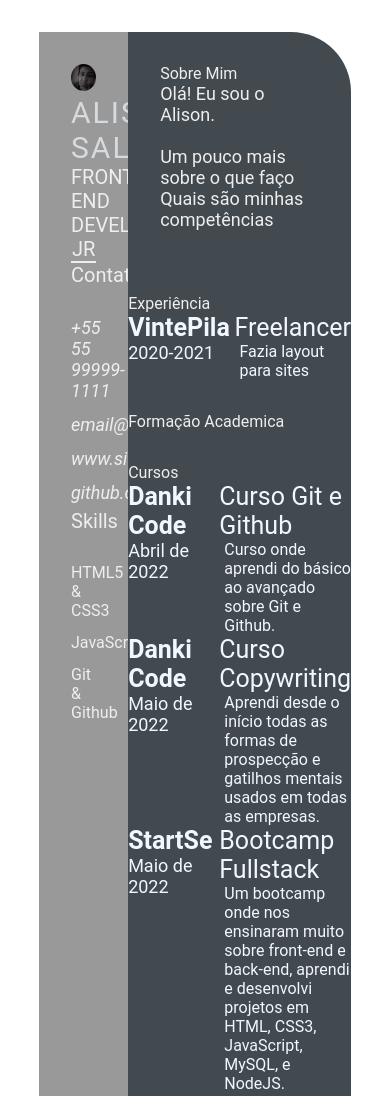
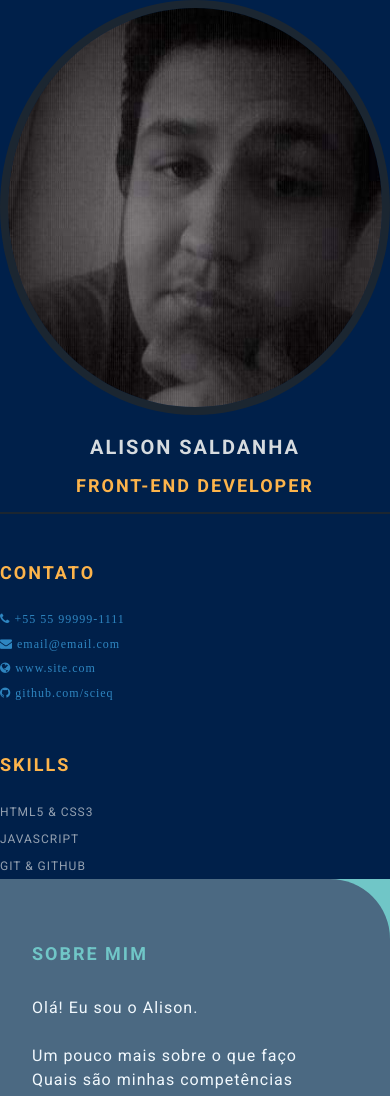
Before and after one commit to scieq/jornada-dev, a plain HTML site: page index.html in a window 390 px wide. Shown: the top 1096 px of the page. Drawn offline with Linux system fonts and the light colour scheme.

Commit message:
feat-css-style (#6)

```diff
--- a/index.html
+++ b/index.html
@@ -6,6 +6,23 @@
     <link rel="stylesheet" href="style.css" />
 
     <title>Alison Saldanha CV</title>
+
+    <!-- Google font  -->
+    <link rel="preconnect" href="https://fonts.googleapis.com" />
+    <link rel="preconnect" href="https://fonts.gstatic.com" crossorigin />
+    <link
+      href="https://fonts.googleapis.com/css2?family=Roboto:ital,wght@0,100;0,300;0,400;0,700;1,100;1,300;1,400;1,700&display=swap"
+      rel="stylesheet"
+    />
+
+    <!-- font-awesome -->
+    <link
+      rel="stylesheet"
+      href="https://cdnjs.cloudflare.com/ajax/libs/font-awesome/4.7.0/css/font-awesome.min.css"
+    />
+
+    <!-- Custom CSS -->
+    <link rel="stylesheet" href="style.css" />
   </head>
 
   <body>
@@ -19,15 +36,15 @@
               alt="Profile image"
             />
             <p class="name">Alison Saldanha</p>
-            <p class="profession">Front-end developer Jr</p>
+            <p class="profession">Front-end developer</p>
           </div>
           <div class="contact-info">
             <p class="left-title">Contato</p>
             <ul>
-              <li><i class="fa fa-phone">+55 55 99999-1111</i></li>
-              <li><i class="fa fa-mail">email@email.com</i></li>
-              <li><i class="fa fa-globe">www.site.com</i></li>
-              <li><i class="fa fa-github">github.com/scieq</i></li>
+              <li><i class="fa fa-phone"> +55 55 99999-1111</i></li>
+              <li><i class="fa fa-envelope"> email@email.com</i></li>
+              <li><i class="fa fa-globe"> www.site.com</i></li>
+              <li><i class="fa fa-github"> github.com/scieq</i></li>
             </ul>
           </div>
           <div class="skills">
@@ -48,6 +65,7 @@
       </section>
       <section class="right-section">
         <div class="right-section-contents">
+          <!-- sobre mim -->
           <section class="about gap">
             <div class="right-title">Sobre Mim</div>
             <p class="about-me-contents">
@@ -57,7 +75,9 @@
               Quais são minhas competências
             </p>
           </section>
-        </div>
+          <!-- fim sobre mim -->
+
+          <!-- experiência -->
           <section class="experience-gap">
             <div class="right-title">Experiência</div>
             <div class="experience-contents">
@@ -67,23 +87,13 @@
               </div>
               <div class="exp-right">
                 <p class="exp-position">Freelancer</p>
-              <p class="exp-desc">Fazia layout para sites</p>
+                <p class="exp-desc">Realizava design para websites</p>
               </div>
             </div>
           </section>
-        <section class="education-gap">
-          <div class="right-title">Formação Academica</div>
-          <div class="education-contents">
-            <div class="education-left">
-              <p class="education-school-name"></p>
-              <p class="education-time-period"></p>
-            </div>
-            <div class="education-right">
-              <p class="education-subject"></p>
-              <p class="education-desc"></p>
-            </div>
-          </div>
-        </section>
+          <!-- fim experiência -->
+
+          <!-- cursos -->
           <section class="awards-gap">
             <div class="right-title">Cursos</div>
             <div class="awards-contents">
@@ -104,8 +114,8 @@
               <div class="awards-right">
                 <p class="awards-name">Curso Copywriting</p>
                 <p class="awards-desc">
-                Aprendi desde o início todas as formas de prospecção e gatilhos
-                mentais usados em todas as empresas.
+                  Foi ensinado desde o início todas as formas de prospecção e
+                  gatilhos mentais usados em todas as empresas.
                 </p>
               </div>
               <div class="awards-left">
@@ -115,13 +125,15 @@
               <div class="awards-right">
                 <p class="awards-name">Bootcamp Fullstack</p>
                 <p class="awards-desc">
-                Um bootcamp onde nos ensinaram muito sobre front-end e back-end,
-                aprendi e desenvolvi projetos em HTML, CSS3, JavaScript, MySQL,
-                e NodeJS.
+                  Um bootcamp onde nos ensinaram muito sobre front-end e
+                  back-end, aprendi e desenvolvi projetos em HTML, CSS3,
+                  JavaScript, MySQL, e NodeJS.
                 </p>
               </div>
             </div>
           </section>
+          <!-- fim cursos -->
+        </div>
       </section>
     </main>
   </body>
--- a/style.css
+++ b/style.css
@@ -3,7 +3,11 @@
   padding: 0;
   box-sizing: border-box;
   list-style: none;
-  font-family: "Roboto", sans-serif;
+  font-family: 'Roboto', sans-serif;
+}
+
+body {
+  background-color: #70c6c7;
 }
 
 .resume-contents {
@@ -17,48 +21,61 @@
 .left-section {
   grid-column: span 2;
   height: 100%;
-  background-color: #999999;
+  background-color: #00204A;
 }
 
 .right-section {
   grid-column: span 5;
   height: 100%;
-  background-color: #424a50;
+  background-color: #4B6982;
   border-radius: 0px 60px 0px 0px;
 }
 
-.left-section-contents {
+.left-section-content{
   padding: 2rem 2rem;
 }
 
 .profile {
   width: 100%;
-  border-bottom: 2px solid #eeeeee;
+  border-bottom: 2px solid #1B2631;
 }
 
 .profile .profile-image {
   width: 100%;
-  border-radius: 100%;
+  border-radius: 50%;
+  border: 8px solid #1B2631;
 }
 
 .name {
-  color: #d6dbdf;
+  color: #D6DBDF;
   font-size: 30px;
   letter-spacing: 2px;
   text-transform: uppercase;
+  text-align: center;
+  font-weight: bold;
+  padding: 1rem 0;
 }
 
 .profession {
-  color: #eeeeee;
+  color: #FDB44B;
   font-size: 20px;
   text-transform: uppercase;
   text-align: center;
+  letter-spacing: 2px;
+  font-weight: bold;
+  padding-bottom: 1rem;
 }
 
 /* .contact-info { border-bottom: 2px solid #1B2631; } */
 .left-title {
-  color: #eeeeee;
+  color: #FDB44B;
   font-size: 20px;
+  letter-spacing: 2px;
+  text-transform: uppercase;
+  font-weight: bold;
+  display: flex;
+  align-items: center;
+  padding-top: 3rem;
 }
 
 .contact-info ul {
@@ -67,31 +84,66 @@
 
 .contact-info ul li,
 .references ul li {
-  padding: 0.4rem 0;
-  color: #eeeeee;
+  padding: .4rem 0;
+  display: flex;
+  align-items: center;
+  color: #d6dbdfaf;
+  letter-spacing: 1px;
+  font-size: 18px;
 }
 
 .contact-info ul li i,
 .references ul li i {
   padding-right: 1rem;
   font-size: 18px;
-  color: #eeeeee;
+  color: #2E86C1;
 }
 
 .skills ul {
   padding-top: 1.5rem;
 }
 .skills ul li p {
-  padding: 0.4rem 0;
-  color: #eeeeee;
+  padding: .4rem 0;
+  color: #d6dbdfaf;
+  font-size: 18px;
+  letter-spacing: 1px;
+  display: flex;
+  align-items: center;
+  text-transform: uppercase;
 }
+
+.referance-name {
+  padding-top: 1.5rem;
+  padding-bottom: .4rem;
+  font-size: 18px;
+  color: #F9E79F;
+  letter-spacing: 1px;
+  text-transform: uppercase;
+}
+
+.referance-profession {
+  font-size: 16px;
+  color: #d6dbdfaf;
+  letter-spacing: 1px;
+  /* text-transform: uppercase; */
+  padding-bottom: .4rem;
+}
+
 
 .right-section-contents {
   padding: 2rem 2rem;
 }
 
 .right-title {
-  color: #eeeeee;
+  color: #70C6C7;
+  font-size: 40px;
+  letter-spacing: 2px;
+  text-transform: uppercase;
+  font-weight: bold;
+  display: flex;
+  align-items: center;
+  padding: 2rem 0;
+  position: relative;
 }
 
 .gap {
@@ -99,7 +151,9 @@
 }
 .about-me-contents {
   font-size: 18px;
-  color: #eeeeee;
+  letter-spacing: 1px;
+  line-height: 2rem;
+  color: #F1F8FD;
 }
 
 .experience-contents,
@@ -108,7 +162,7 @@
   display: grid;
   grid-template-columns: repeat(2, 1fr);
   padding-bottom: 2rem;
-  color: #f1f8fd;
+  color: #F1F8FD;
 }
 
 .exp-company-name,
@@ -116,23 +170,124 @@
 .awards-company-name {
   font-size: 25px;
   font-weight: bold;
+  text-transform: uppercase;
+  letter-spacing: 1px;
+  color: #FDB44B;
+  padding-bottom: .4rem;
 }
 
 .exp-time-period,
 .educationp-time-period,
 .awards-time-period {
   font-size: 18px;
+  letter-spacing: 1px;
+  line-height: 2rem;
 }
 
 .exp-position,
 .education-subject,
 .awards-name {
   font-size: 25px;
+  font-weight: bold;
+  text-transform: uppercase;
+  letter-spacing: 1px;
+  color: #FDB44B;
+  padding-bottom: .4rem;
 }
 
 .exp-desc,
 .education-desc,
 .awards-desc {
   font-size: 16px;
+  letter-spacing: 1px;
+  line-height: 1.5rem;
+  border-left: 3px solid #a5a3a3;
   padding-left: 5px;
 }
+
+/* Media queries */
+@media screen and (max-width:780px) {
+  .experience-contents,
+  .education-contents,
+  .awards-contents {
+      grid-template-columns: repeat(1, 1fr);
+  }
+}
+
+@media screen and (max-width:780px) {
+  .left-section {
+      grid-column: span 3;
+  }
+
+  .right-section {
+      grid-column: span 4;
+  }
+
+}
+
+@media screen and (max-width:1200px) {
+  .resume-contents {
+      grid-template-columns: repeat(1, 1fr);
+  }
+}
+
+@media screen and (max-width:390px) {
+  .resume-contents {
+      width: 100%;
+      margin: 0 auto;
+  }
+
+  .name {
+      font-size: 20px;
+  }
+
+  .profession {
+      font-size: 18px;
+  }
+
+  .left-title {
+      font-size: 18px;
+  }
+
+  .right-title {
+      font-size: 18px;
+  }
+
+  .contact-info ul li,
+  .references ul li {
+      font-size: 12px;
+  }
+
+  .contact-info ul li i,
+  .references ul li i {
+      /* padding-right: 1rem; */
+      font-size: 12px;
+  }
+
+  .skills ul li p {
+      font-size: 12px;
+  }
+
+  .about-me-contents {
+      font-size: 16px;
+      line-height: 1.5rem;
+  }
+
+  .exp-company-name,
+  .education-school-name,
+  .awards-company-name {
+      font-size: 18px;
+  }
+
+  .exp-time-period,
+  .educationp-time-period,
+  .awards-time-period {
+      font-size: 16px;
+  }
+
+  .exp-position,
+  .education-subject,
+  .awards-name {
+      font-size: 18px;
+  }
+}
```
Also changed, not shown: 1 other file. Lines whose indentation alone changed are shown as unchanged.
